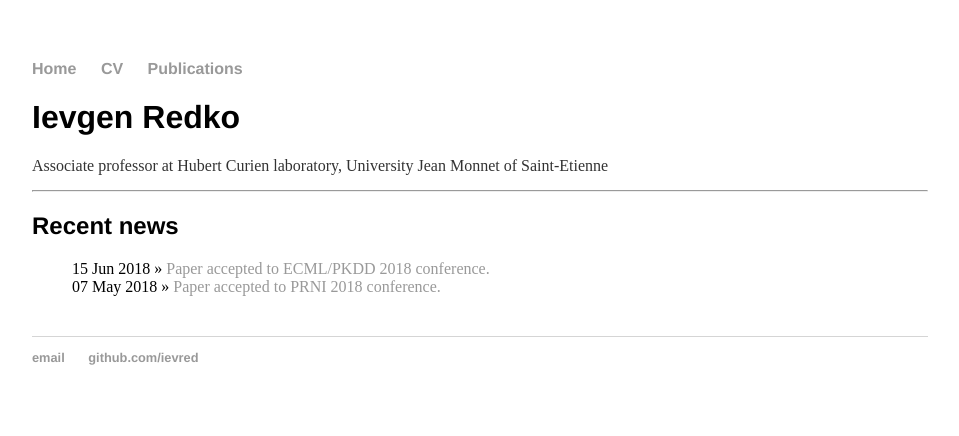
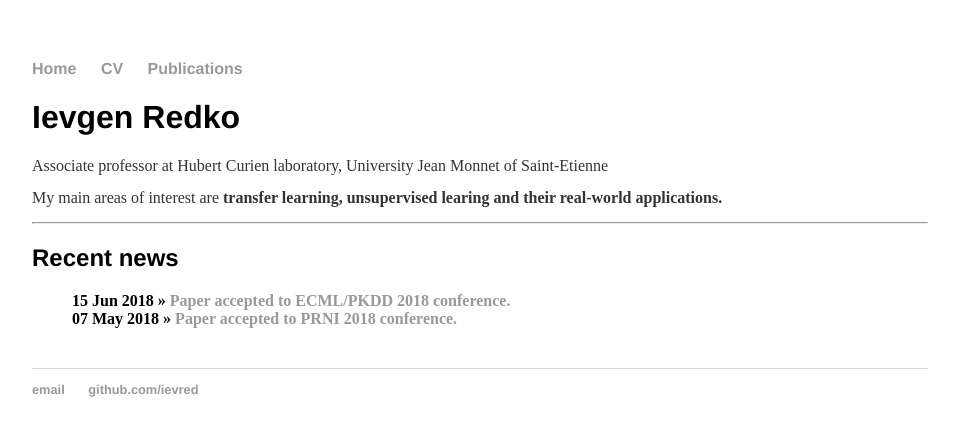
Before and after one commit to ievred/ievred.github.io, a Jekyll site: the page built from index.html, in a window 1280 px wide. Shown: the top 436 px of the page, without its empty margins (160-1119 px from the left). Built offline with Jekyll 4.4.1, drawn with Linux system fonts in a browser that asks for light colours.

Commit message:
Update index.html

```diff
--- a/index.html
+++ b/index.html
@@ -5,6 +5,7 @@ title: Ievgen Redko
 <div class="blurb">
 	<h1>Ievgen Redko</h1>
 	<p>Associate professor at Hubert Curien laboratory, University Jean Monnet of Saint-Etienne</p>
+	<p>My main areas of interest are <b>transfer learning<b>, <b>unsupervised learing<b> and their real-world applications.</p>
 
 <hr>
 <h2>Recent news</h1>
```
